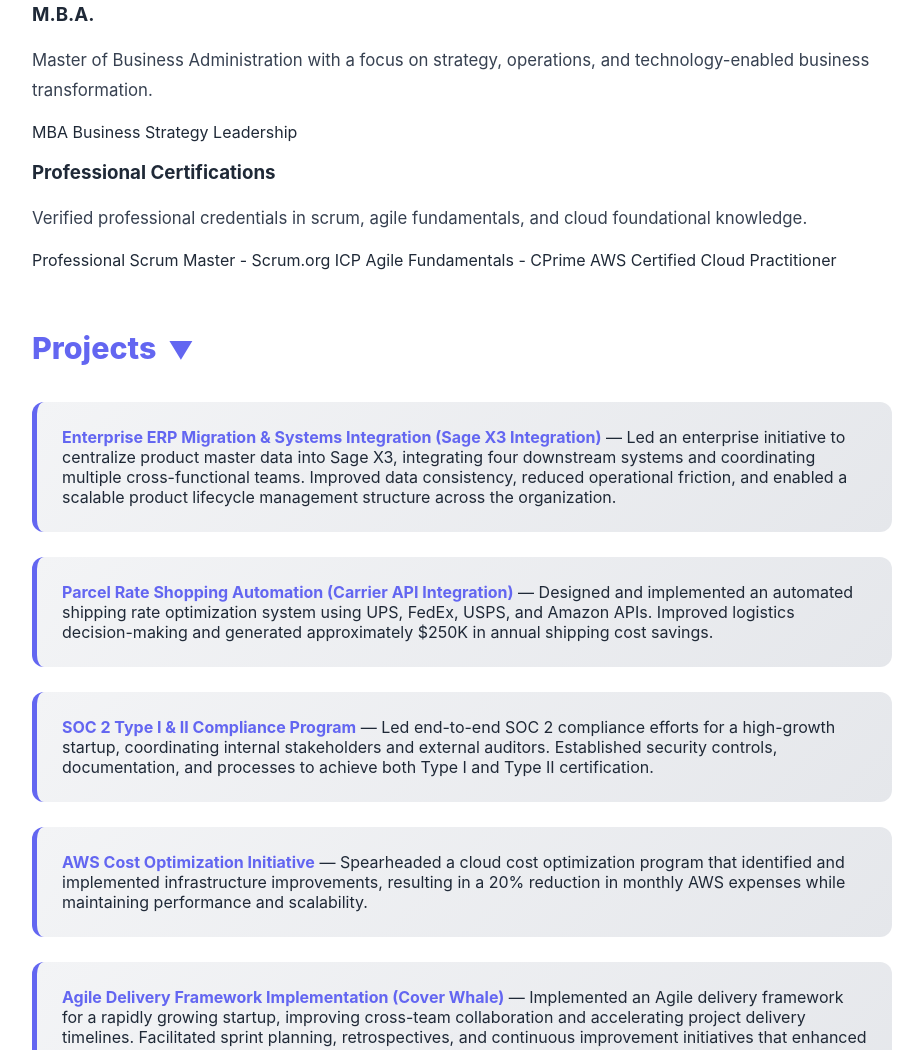
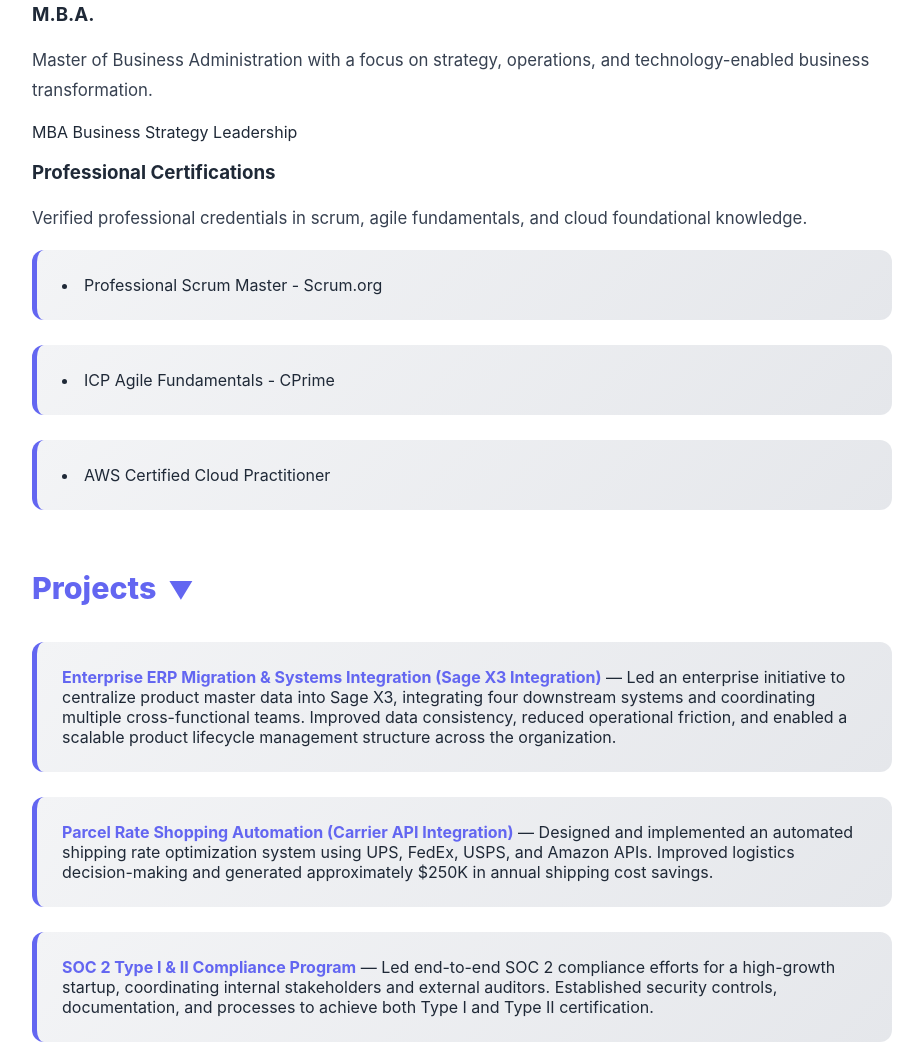
Before and after one commit to equirk0910/Evan-Quirk-Portfolio, a website: page public/index.html in a window 1280 px wide. Shown: the part 1672-2722 px from the top of the page, without its empty margins (178-1101 px from the left). Drawn offline with Linux system fonts and the light colour scheme.

Commit message:
Update index.html

```diff
--- a/public/index.html
+++ b/public/index.html
@@ -73,9 +73,9 @@
             <h3>Professional Certifications</h3>
             <p>Verified professional credentials in scrum, agile fundamentals, and cloud foundational knowledge.</p>
             <div class="badge-row">
-              <span class="badge">Professional Scrum Master - Scrum.org</span>
-              <span class="badge">ICP Agile Fundamentals - CPrime</span>
-              <span class="badge">AWS Certified Cloud Practitioner</span>
+              <li class="badge">Professional Scrum Master - Scrum.org</li>
+              <li class="badge">ICP Agile Fundamentals - CPrime</li>
+              <li class="badge">AWS Certified Cloud Practitioner</li>
             </div>
           </div>
         </div>
```
